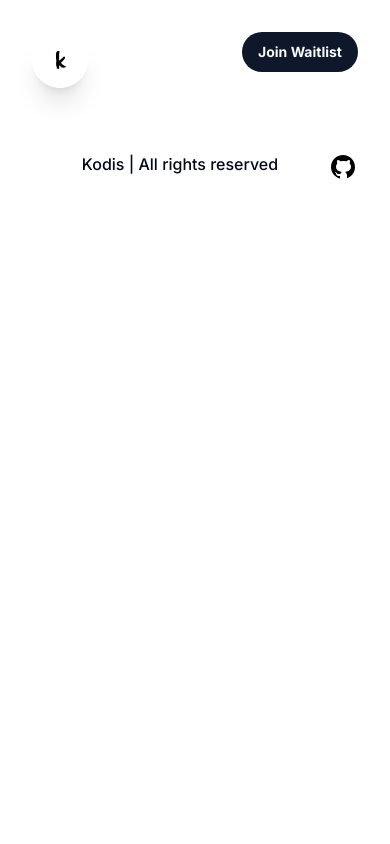
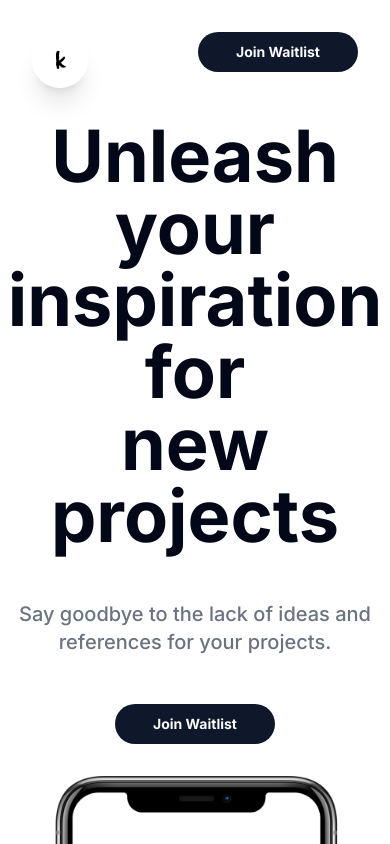
Before and after one commit to icarodredd/kodis, a Next.js app: page / in a window 390 px wide. Shown: the top 844 px of the page. Built offline with nearby package versions, Linux system fonts and the light colour scheme.

Commit message:
feat: add home, missing screen phone and animations

```diff
--- a/app/page.tsx
+++ b/app/page.tsx
@@ -1,6 +1,25 @@
-import Footer from "@/components/Footer";
-import Header from "@/components/Header";
+import { Button } from "@/components/ui/button";
+import Image from "next/image";
+import png from "@/public/pngwing.com.png";
 
 export default function Home() {
-  return <></>;
+  return (
+    <div className="h-screen">
+      <h1 className="font-bold text-7xl text-center">
+        Unleash your inspiration for
+      </h1>
+      <h1 className="font-bold text-7xl text-center">new projects</h1>
+      <p className="font-medium text-gray-500 text-center mt-12 text-xl">
+        Say goodbye to the lack of ideas and references for your projects.
+      </p>
+      <div className="flex justify-center">
+        <Button className="mt-12 rounded-full font-bold w-40">
+          Join Waitlist
+        </Button>
+      </div>
+      <div className="flex justify-center mt-8">
+        <Image className="" src={png} alt="Tela de iphone" />
+      </div>
+    </div>
+  );
 }
--- a/components/Footer.tsx
+++ b/components/Footer.tsx
@@ -4,7 +4,7 @@ export default function Footer() {
   return (
     <footer className="backdrop-blur-sm flex justify-between p-8">
       <div></div>
-      <p className="font-medium"> Kodis | All rights reserved</p>
+      <p className="font-medium"> Kodis | All rights reserved.</p>
       <a href="">
         <svg
           xmlns="http://www.w3.org/2000/svg"
--- a/components/Header.tsx
+++ b/components/Header.tsx
@@ -10,7 +10,7 @@ export default function Header() {
         src={k}
         alt="Kodis Logo"
       />
-      <Button className="rounded-full font-bold">Join Waitlist</Button>
+      <Button className="rounded-full font-bold w-40">Join Waitlist</Button>
     </section>
   );
 }
```
Also changed, not shown: public/pngwing.com.png (added).
